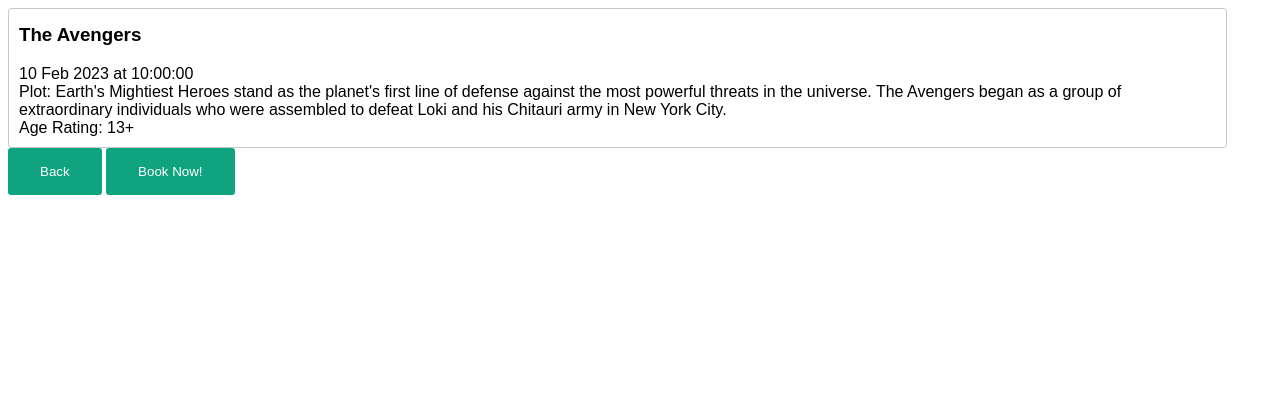
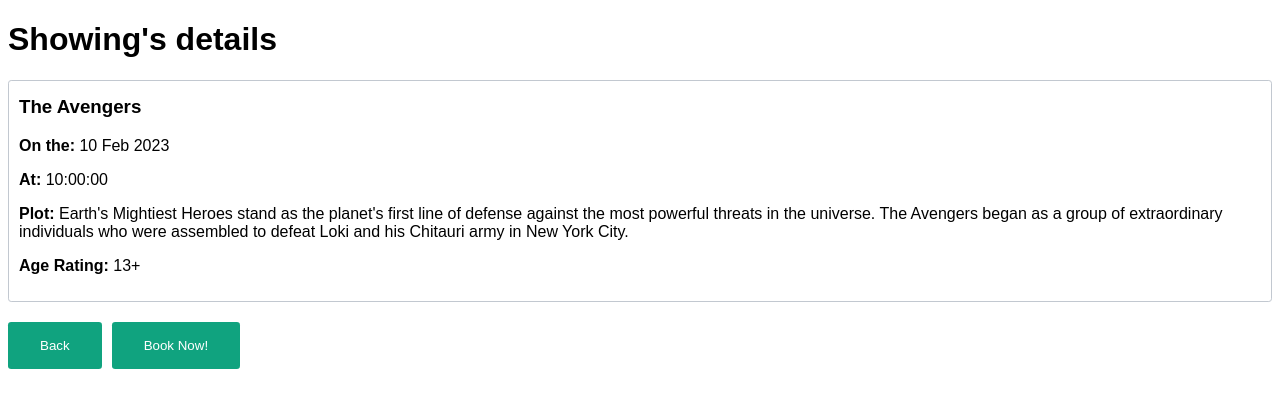
Before and after one commit to rvale01/desd-assignment, a Django app: page /customer/showing_details/1 in a window 1280 px wide. Shown: the top 408 px of the page. Run offline with Django 4.2, Linux system fonts and the light colour scheme; a user stored in the database is signed in; data comes from the database, SQL or seed files in the repository.

Commit message:
fixed showing details

```diff
--- a/customer/static/customer/showings.css
+++ b/customer/static/customer/showings.css
@@ -13,3 +13,9 @@
 .showing_container > h3 {
     margin-top: 5px;
 }
+
+.buttons_container {
+    display: flex;
+    gap: 10px;
+    margin-top: 20px;
+}
--- a/customer/templates/customer/ShowingDetails.html
+++ b/customer/templates/customer/ShowingDetails.html
@@ -1,16 +1,17 @@
 {% include "customer/Base.html" with css_file='customer/showings.css' %}
     {% block content %}
-        <div class="showings_list">
-                <div class="showing_container">
-                    <h3>{{ film.title}}</h3>
-                    <td>{{ showing.date | date:'d M Y' }}</td>
-                    <td>at {{ showing.time | time:'H:i:s' }}</td>
-                    <div>Plot: {{ film.description }}</div>
-                    <div>Age Rating: {{ film.age_rating }}</div>
-                </div>
+        <h1>Showing's details</h1>
+        <div class="showing_container">
+            <h3>{{ film.title}}</h3>
+            <p><b>On the:</b> {{ showing.date | date:'d M Y' }}</p>
+            <p><b>At:</b> {{ showing.time | time:'H:i:s' }}</p>
+            <p><b>Plot:</b> {{ film.description }}</p>
+            <p><b>Age Rating:</b> {{ film.age_rating }}</p>
         </div>
 
+        <div class="buttons_container">
+            <button>Back</button>
+            <button onclick="window.location.href=window.location.origin+'/customer/select_tickets/{{showing.pk}}'">Book Now!</button>
+        </div>
 
-        <button>Back</button>
-        <button onclick="window.location.href=window.location.origin+'/customer/select_tickets/{{showing.pk}}'">Book Now!</button>
     {% endblock %}
--- a/customer/templates/customer/ShowingsList.html
+++ b/customer/templates/customer/ShowingsList.html
@@ -3,7 +3,7 @@
     <h1>Available Showings on {{date}} at {{time}}</h1>
         <div class="showings_list">
             {% for showing in showings %}
-                <div class="showing_container" onclick="window.location.href=window.location.origin+'/customer/showing_details/{{ showing.film_id_id}}'">
+                <div class="showing_container" onclick="window.location.href=window.location.origin+'/customer/showing_details/{{ showing.showing_id}}'">
                     <h3>{{ showing.film_id}}</h3>
                     <td>{{ showing.date | date:'d M Y' }}</td>
                     <td>at {{ showing.time | time:'H:i:s' }}</td>
--- a/customer/urls.py
+++ b/customer/urls.py
@@ -15,7 +15,7 @@
     path("success_page/<str:checkout_id>", success_page, name="payment"),
     path("booking-review/<str:showing_id>", booking_review, name="booking_review"), #booking confirmation with id of booking, id of customer
     path("showings/<str:date>/<str:time>", showings_list, name="showings_list"),
-    path("showing_details/<str:film_id>", showing_details, name="showing details"),
+    path("showing_details/<str:showing_id>", showing_details, name="showing details"),
     path("select-date-showings", date_selection, name="date_selection"),
 ]
 
--- a/customer/views/booking.py
+++ b/customer/views/booking.py
@@ -3,6 +3,7 @@
 from ..models import Booking, Showing, Film
 from .tickets import get_total
 
+# DONE !!!
 @login_required
 def showings_list(request, date, time):
     showings = Showing.objects.filter(date=date, time=time)
@@ -17,12 +18,12 @@
     )
 
 @login_required
-def showing_details(request, film_id):
-    showing = Showing.objects.get(pk=film_id)
-    film = Film.objects.get(pk=showing.pk)
+def showing_details(request, showing_id):
+    showing = Showing.objects.get(pk=showing_id) # getting the show based on the f
+    film = Film.objects.get(pk=showing.film_id_id)
     return render(
         request,
-        'customer/ShowingDetails.html',
+        'customer/showingDetails.html',
         {
             'showing': showing,
             'film': film
```
